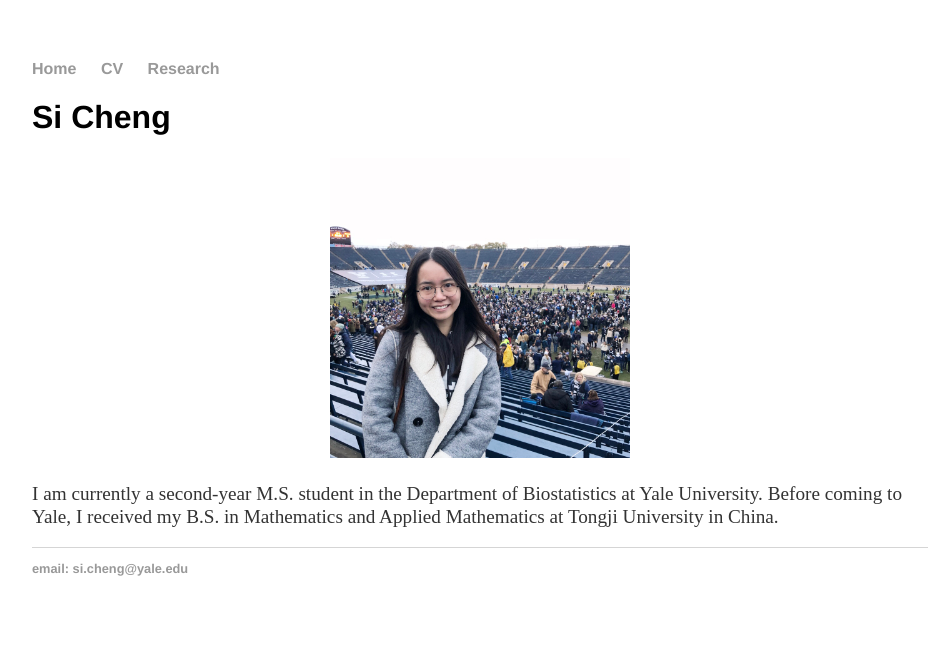
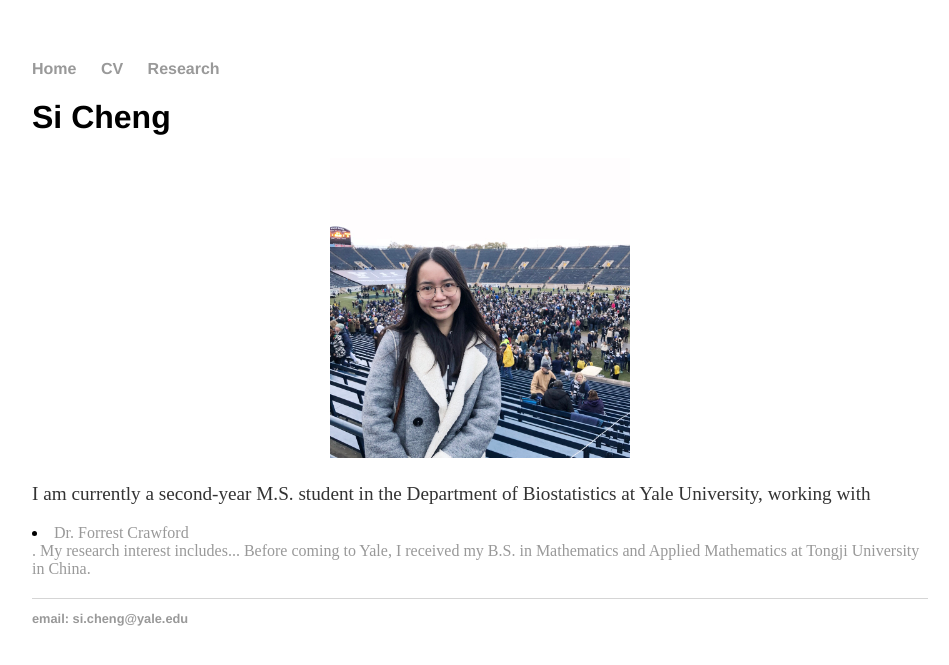
Before and after one commit to chengs94/chengs94.github.io, a Jekyll site: the page built from index.html, in a window 1280 px wide. Shown: the top 665 px of the page, without its empty margins (160-1109 px from the left). Built offline with Jekyll 4.4.1, drawn with Linux system fonts in a browser that asks for light colours.

Commit message:
Update index.html

```diff
--- a/index.html
+++ b/index.html
@@ -5,6 +5,7 @@ title: Si Cheng's Homepage
 <div class="blurb">
 	<h1>Si Cheng</h1>
 	<p align="center"><img src="profile_photo.jpg" width="300" height="300"></p>
-	<p align="left">I am currently a second-year M.S. student in the Department of Biostatistics at Yale University. Before coming to Yale,
-	I received my B.S. in Mathematics and Applied Mathematics at Tongji University in China.</a></p>
+	<p align="left">I am currently a second-year M.S. student in the Department of Biostatistics at Yale University, working with
+		<li><a href="http://www.crawfordlab.io/">Dr. Forrest Crawford</li>. My research interest includes... Before coming to Yale,
+			I received my B.S. in Mathematics and Applied Mathematics at Tongji University in China.</a></p>
 </div><!-- /.blurb -->
```
